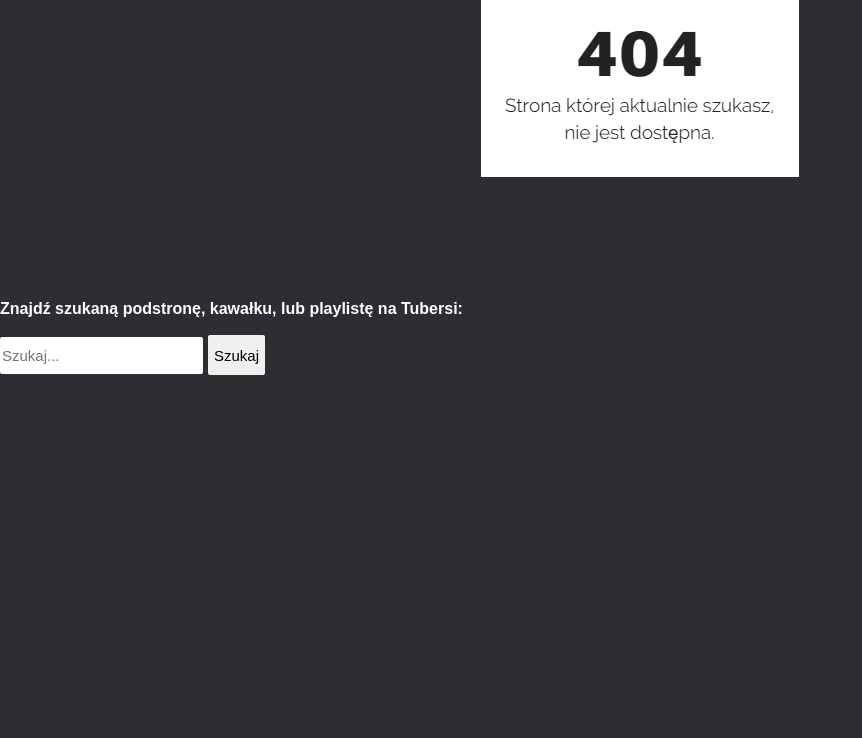
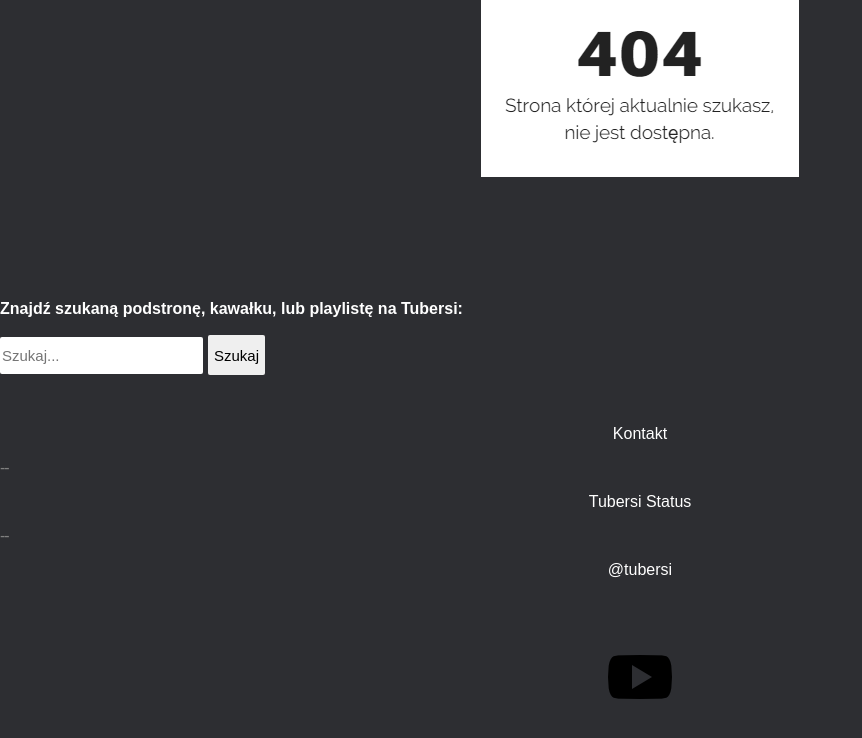
Before and after one commit to infoshareacademy/jfdzs2-tubersi-app, a React (Create React App) app: page / in a window 1280 px wide. Shown: the top 738 px of the page, without its empty margins (0-862 px from the left). Built offline with nearby package versions, Linux system fonts and the light colour scheme; the HTML template or start-up script is replaced by a standard one.

Commit message:
Add icon and text suggestion support help when 404

```diff
--- a/src/components/Error-404/index.js
+++ b/src/components/Error-404/index.js
@@ -21,6 +21,26 @@ export default class Error404 extends Component {
                         />
                         <button className="error-button-search col-xs-12 col-sm-2">Szukaj</button>
                     </div>
+                    <div className="error-help col-xs-12 col-sm-8 col-sm-offset-2 col-md-6 col-md-offset-3">
+                        <p className="error-suggestion col-xs-3">
+                            Kontakt
+                        </p>
+                        <span className="error-suggestion-space col-xs-1">
+                            --
+                        </span>
+                        <p className="error-suggestion col-xs-3">
+                            Tubersi Status
+                        </p>
+                        <span className="error-suggestion-space col-xs-1">
+                            --
+                        </span>
+                        <p className="error-suggestion col-xs-3">
+                            @tubersi
+                        </p>
+                    </div>
+                    <div className="error-icon">
+                        <img src={require('../../Images/Youtube-icon-64-64.png')}/>
+                    </div>
                 </div>
     }
 }
--- a/src/components/Error-404/style.css
+++ b/src/components/Error-404/style.css
@@ -44,6 +44,29 @@
     margin-top: 10px;
   }
 
+  .error-help {
+    margin-top: 50px;
+  }
+
+  .error-suggestion {
+    color: white;
+    text-align: center;
+  }
+
+  .error-suggestion-space {
+    color: gray;
+    letter-spacing: -1px;
+  }
+
+  .error-icon {
+    position: relative;
+    width: 100%;
+    height: 50px;
+    float: left;
+    text-align: center;
+    margin-top: 50px;
+  }
+
   @media only screen and (min-width: 768px) {
     .error-input-search {
       height: 35px;
```
Also changed, not shown: src/Images/Youtube-icon-32-32.png (added), src/Images/Youtube-icon-64-64.png (added).
